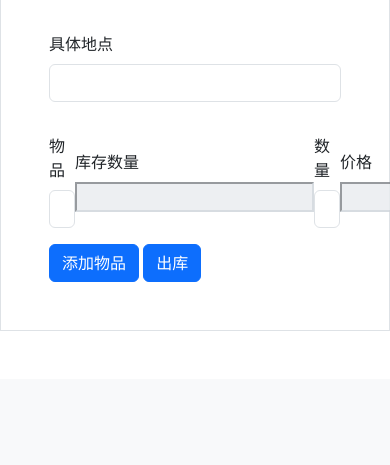
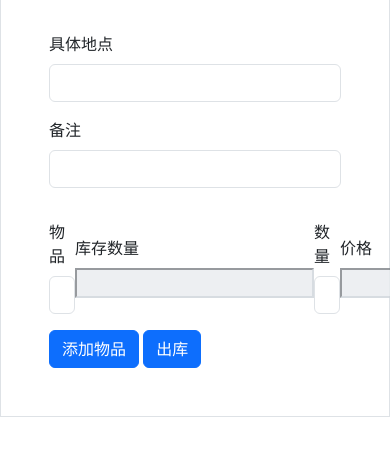
Before and after one commit to aflyhorse/pinecitywms, a Flask app: page /stockout in a window 390 px wide; the page is wider, and only the part inside the window is pictured. Shown: the part 729-1194 px from the top of that part. Before the commit the page ends 1060 px from the top of that part, so only its background shows below. Run offline with Flask 3, Linux system fonts and the light colour scheme; the visitor is signed in with stand-in values (Sample User, id 1); data that the repository does not hold is empty; some libraries are stand-ins or nearby versions.

Commit message:
feat: add note field to stockout form and update related templates and models

```diff
--- a/wms/forms.py
+++ b/wms/forms.py
@@ -102,5 +102,6 @@ class StockOutForm(FlaskForm):
     area = SelectField("区域", coerce=int, validators=[InputRequired()])
     department = SelectField("部门", coerce=int, validators=[InputRequired()])
     location = StringField("具体地点", validators=[InputRequired(), Length(1, 30)])
+    note = StringField("备注", validators=[Length(0, 100)])
     items = FieldList(FormField(StockOutItemForm), min_entries=1)
     submit = SubmitField("出库")
--- a/wms/models.py
+++ b/wms/models.py
@@ -128,6 +128,8 @@ class Receipt(db.Model):
     department: Mapped["Department"] = relationship("Department")
     # Specific location for stockout
     location: Mapped[str] = mapped_column(String(30), nullable=True)
+    # Additional notes for stockout and takestock
+    note: Mapped[str] = mapped_column(String(100), nullable=True)
 
     @property
     def sum(self) -> Decimal:
--- a/wms/routes/records.py
+++ b/wms/routes/records.py
@@ -483,6 +483,7 @@ def records_export():
             Area.name.label("area_name"),
             Department.name.label("department_name"),
             Receipt.location,
+            Receipt.note,
         )
         .select_from(Transaction)
         .join(Receipt, Transaction.receipt_id == Receipt.id)
@@ -579,6 +580,7 @@ def records_export():
                 "area_name": "区域",
                 "department_name": "部门",
                 "location": "具体地点",
+                "note": "备注",
             }
 
         df = df[columns.keys()].rename(columns=columns)
--- a/wms/templates/inventory_stockout.html.jinja
+++ b/wms/templates/inventory_stockout.html.jinja
@@ -22,7 +22,8 @@
                 <div class="col-md-6">{{ render_field(form.department) }}</div>
             </div>
             <div class="row mb-3">
-                <div class="col-md-12">{{ render_field(form.location) }}</div>
+                <div class="col-md-6">{{ render_field(form.location) }}</div>
+                <div class="col-md-6">{{ render_field(form.note) }}</div>
             </div>
             <datalist id="item-ids">
                 {% for id, name, price, count in items %}<option value="{{ name }}">{{ name }}</option>{% endfor %}
```
